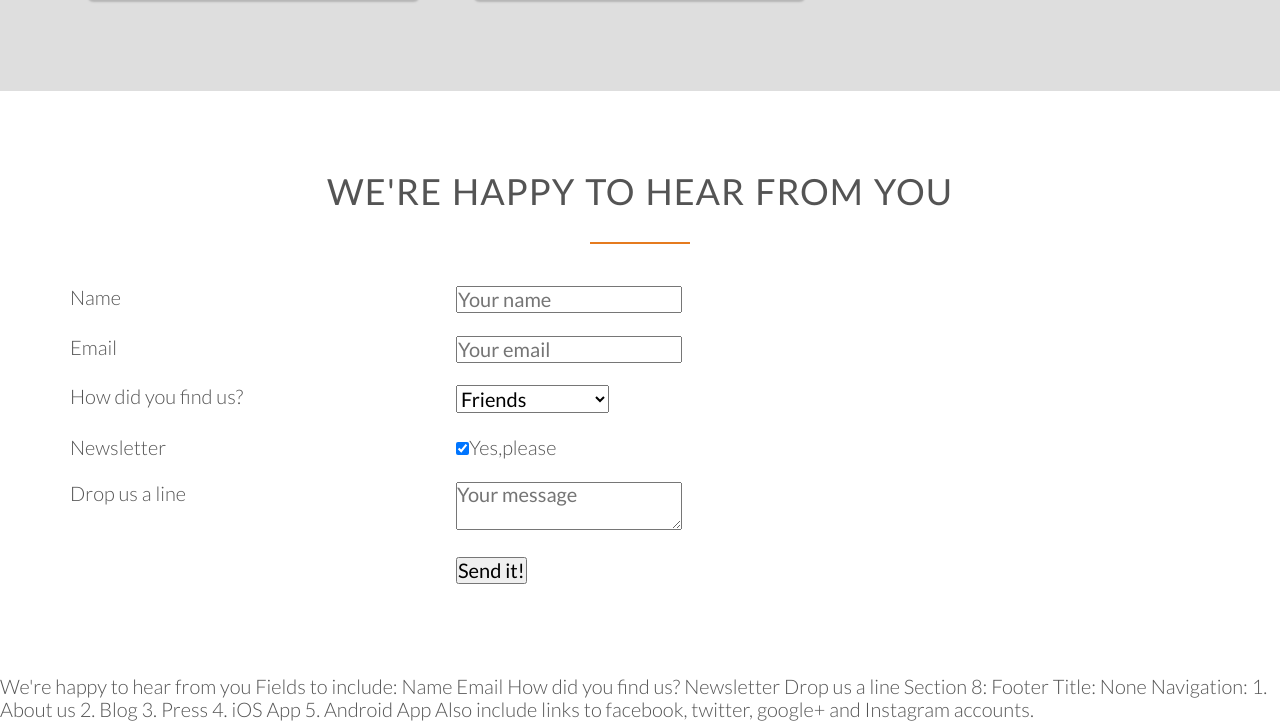
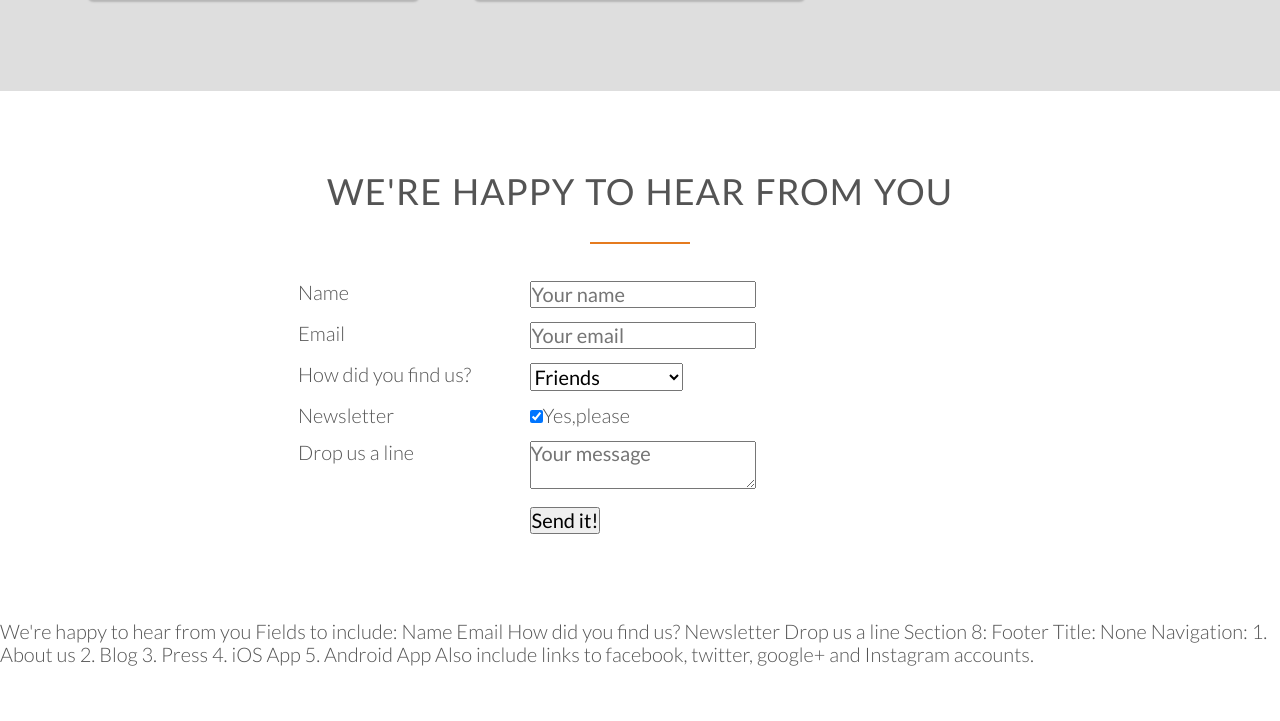
Before and after one commit to jakubfolta/BuildResponsiveRealWorldWebsites, a website: page index.html in a window 1280 px wide. Shown: the part 4483-5204 px from the top of the page. After the commit the page ends 5149 px from the top, so only its background shows below. Drawn offline with nearby package versions, Linux system fonts and the light colour scheme.

Commit message:
Continue - form section.

```diff
--- a/src/css/style.css
+++ b/src/css/style.css
@@ -439,3 +439,12 @@ cite img {
 .plan-box ul {
   list-style: none;
 }
+
+/******************************************************/
+/* FORM */
+/******************************************************/
+
+.contact-form {
+  width: 60%;
+  margin: 0 auto;
+}
```
